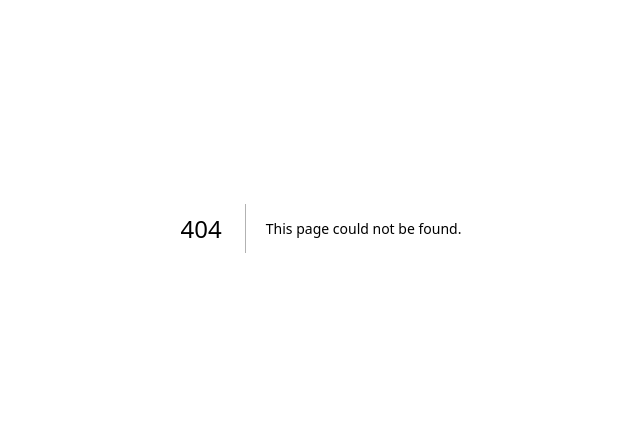
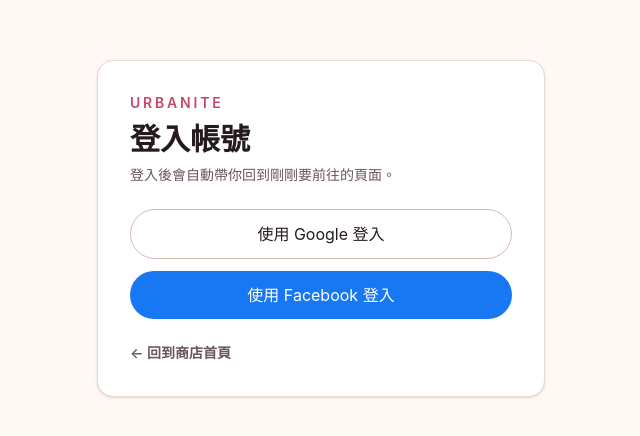
Before and after one commit to dreamndream0-pixel/urbanite, a Next.js app: page /login in a window 1280 px wide. Before the commit this address had no page. Shown: the part 172-608 px from the top of the page, without its empty margins (319-959 px from the left). Built offline with nearby package versions, Linux system fonts and the light colour scheme; no server answers.

Commit message:
Unify account and admin login

```diff
--- a/app/account/AccountClient.tsx
+++ b/app/account/AccountClient.tsx
@@ -2,7 +2,6 @@
 
 import Link from 'next/link';
 import { useRouter } from 'next/navigation';
-import { useState } from 'react';
 import { createBrowserSupabase } from '@/lib/supabase/client';
 import type { Order } from '@/lib/types';
 
@@ -13,60 +12,17 @@
 });
 
 export default function AccountClient({
-  configured,
-  userEmail,
   userName,
   orders,
 }: {
-  configured: boolean;
-  userEmail: string | null;
   userName: string;
   orders: Order[];
 }) {
   const router = useRouter();
-  const [busy, setBusy] = useState(false);
-
-  async function signIn() {
-    setBusy(true);
-    const supabase = createBrowserSupabase();
-    const { error } = await supabase.auth.signInWithOAuth({
-      provider: 'google',
-      options: { redirectTo: `${window.location.origin}/auth/callback?next=/account` },
-    });
-    if (error) setBusy(false);
-  }
 
   async function signOut() {
     await createBrowserSupabase().auth.signOut();
     router.refresh();
-  }
-
-  // 未登入畫面
-  if (!userEmail) {
-    return (
-      <main className="flex min-h-screen items-center justify-center bg-[#f6f2ec] px-4 text-[#1f1b19]">
-        <div className="w-full max-w-md rounded-2xl border border-[#e5ded4] bg-white p-8 text-center shadow-sm">
-          <h1 className="text-2xl font-semibold">會員登入</h1>
-          <p className="mt-2 text-sm text-[#6b6156]">登入後即可查看你的訂單紀錄。</p>
-          {configured ? (
-            <button
-              onClick={signIn}
-              disabled={busy}
-              className="mt-6 w-full rounded-full border border-[#d7c9bd] bg-white px-5 py-3 font-semibold transition hover:bg-[#f2ebe3] disabled:opacity-60"
-            >
-              {busy ? '前往 Google…' : '使用 Google 登入'}
-            </button>
-          ) : (
-            <p className="mt-6 rounded-lg bg-[#fdf3e7] p-4 text-sm text-[#9a6a1f]">
-              登入服務尚未設定完成。
-            </p>
-          )}
-          <Link href="/" className="mt-6 inline-block text-sm font-semibold text-[#6b6156]">
-            ← 回到商店首頁
-          </Link>
-        </div>
-      </main>
-    );
   }
 
   // 已登入:會員中心
--- a/app/account/page.tsx
+++ b/app/account/page.tsx
@@ -1,3 +1,4 @@
+import { redirect } from 'next/navigation';
 import { getSessionUser } from '@/lib/supabase/server';
 import { createAdminClient } from '@/lib/supabase/admin';
 import AccountClient from './AccountClient';
@@ -10,6 +11,10 @@
     process.env.NEXT_PUBLIC_SUPABASE_URL && process.env.NEXT_PUBLIC_SUPABASE_ANON_KEY,
   );
   const user = configured ? await getSessionUser() : null;
+
+  if (!user) {
+    redirect('/login?next=/account');
+  }
 
   let orders: Order[] = [];
   if (user) {
@@ -30,8 +35,6 @@
 
   return (
     <AccountClient
-      configured={configured}
-      userEmail={user?.email ?? null}
       userName={name}
       orders={orders}
     />
--- a/app/admin/page.tsx
+++ b/app/admin/page.tsx
@@ -1,7 +1,6 @@
 import { redirect } from 'next/navigation';
 import { getAdminUser, getSessionUser } from '@/lib/supabase/server';
 import { createAdminClient } from '@/lib/supabase/admin';
-import LoginPanel from './LoginPanel';
 import AdminDashboard from './AdminDashboard';
 import type { Category, Customer, Discount, Order, Product } from '@/lib/types';
 
@@ -20,9 +19,9 @@
     redirect('/');
   }
 
-  // 未設定 Supabase,或尚未登入 → 顯示登入畫面
+  // 未設定 Supabase,或尚未登入 → 使用共用登入頁
   if (!user) {
-    return <LoginPanel configured={configured} />;
+    redirect('/login?next=/admin');
   }
 
   // 已是管理員 → 讀取初始資料並顯示後台
--- a/app/admin/LoginPanel.tsx
+++ b/app/login/LoginClient.tsx
@@ -1,10 +1,16 @@
 'use client';
 
+import Link from 'next/link';
 import { useState } from 'react';
-import Link from 'next/link';
 import { createBrowserSupabase } from '@/lib/supabase/client';
 
-export default function LoginPanel({ configured }: { configured: boolean }) {
+export default function LoginClient({
+  configured,
+  nextPath,
+}: {
+  configured: boolean;
+  nextPath: string;
+}) {
   const [error, setError] = useState<string | null>(null);
   const [busy, setBusy] = useState<string | null>(null);
 
@@ -15,13 +21,14 @@
       const supabase = createBrowserSupabase();
       const { error } = await supabase.auth.signInWithOAuth({
         provider,
-        options: { redirectTo: `${window.location.origin}/auth/callback?next=/admin` },
+        options: {
+          redirectTo: `${window.location.origin}/auth/callback?next=${encodeURIComponent(nextPath)}`,
+        },
       });
       if (error) {
         setError(error.message);
         setBusy(null);
       }
-      // 成功時會直接跳轉到社群登入頁
     } catch {
       setError('登入服務尚未設定完成');
       setBusy(null);
@@ -31,9 +38,9 @@
   return (
     <main className="flex min-h-screen items-center justify-center bg-[#fff8f4] px-4 text-[#251b1f]">
       <div className="w-full max-w-md rounded-2xl border border-[#ead8d1] bg-white p-8 shadow-sm">
-        <p className="text-sm font-semibold uppercase tracking-[0.2em] text-[#c84767]">Admin</p>
-        <h1 className="mt-2 text-3xl font-semibold">商店後台登入</h1>
-        <p className="mt-2 text-sm text-[#6c565b]">請使用管理員帳號登入以管理商品與訂單。</p>
+        <p className="text-sm font-semibold uppercase tracking-[0.2em] text-[#c84767]">Urbanite</p>
+        <h1 className="mt-2 text-3xl font-semibold">登入帳號</h1>
+        <p className="mt-2 text-sm text-[#6c565b]">登入後會自動帶你回到剛剛要前往的頁面。</p>
 
         {!configured ? (
           <div className="mt-6 rounded-lg bg-[#fdf3e7] p-4 text-sm text-[#9a6a1f]">
@@ -46,14 +53,14 @@
               disabled={busy !== null}
               className="flex w-full items-center justify-center gap-3 rounded-full border border-[#d7b9b0] bg-white px-5 py-3 font-semibold text-[#251b1f] transition hover:bg-[#f7ebe6] disabled:opacity-60"
             >
-              {busy === 'google' ? '前往 Google…' : '使用 Google 登入'}
+              {busy === 'google' ? '前往 Google...' : '使用 Google 登入'}
             </button>
             <button
               onClick={() => signIn('facebook')}
               disabled={busy !== null}
               className="flex w-full items-center justify-center gap-3 rounded-full bg-[#1877f2] px-5 py-3 font-semibold text-white transition hover:bg-[#1568d6] disabled:opacity-60"
             >
-              {busy === 'facebook' ? '前往 Facebook…' : '使用 Facebook 登入'}
+              {busy === 'facebook' ? '前往 Facebook...' : '使用 Facebook 登入'}
             </button>
           </div>
         )}
--- /dev/null
+++ b/app/login/page.tsx
@@ -0,0 +1,36 @@
+import { redirect } from 'next/navigation';
+import { getAdminUser, getSessionUser } from '@/lib/supabase/server';
+import LoginClient from './LoginClient';
+
+export const dynamic = 'force-dynamic';
+
+function normalizeNext(value: string | string[] | undefined) {
+  const next = Array.isArray(value) ? value[0] : value;
+  if (!next || !next.startsWith('/') || next.startsWith('//')) return '/account';
+  return next;
+}
+
+export default async function LoginPage({
+  searchParams,
+}: {
+  searchParams: Promise<{ next?: string | string[] }>;
+}) {
+  const params = await searchParams;
+  const nextPath = normalizeNext(params.next);
+  const configured = Boolean(
+    process.env.NEXT_PUBLIC_SUPABASE_URL && process.env.NEXT_PUBLIC_SUPABASE_ANON_KEY,
+  );
+
+  if (configured) {
+    const sessionUser = await getSessionUser();
+    if (sessionUser) {
+      if (nextPath === '/admin') {
+        const adminUser = await getAdminUser();
+        redirect(adminUser ? '/admin' : '/');
+      }
+      redirect(nextPath);
+    }
+  }
+
+  return <LoginClient configured={configured} nextPath={nextPath} />;
+}
```
